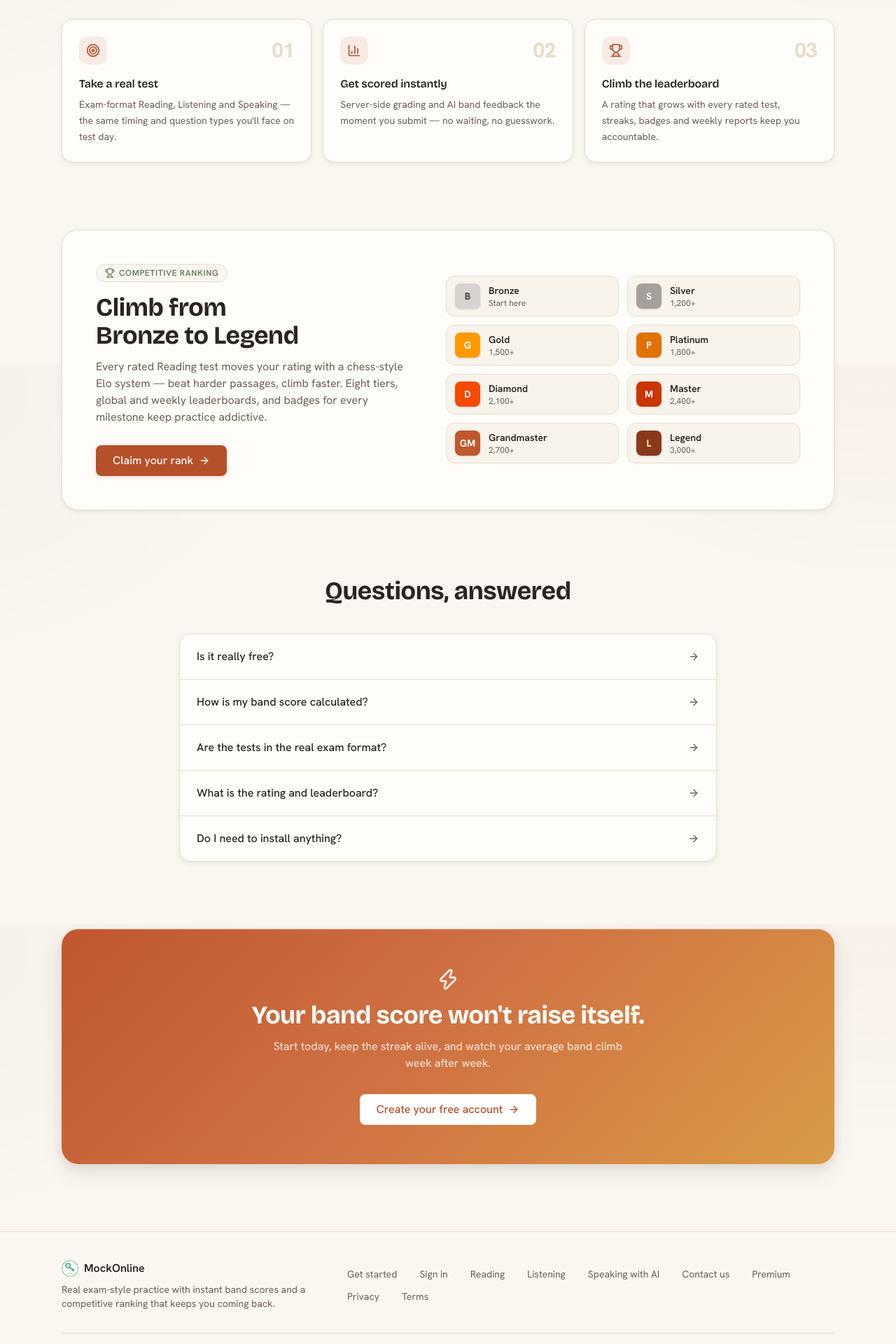
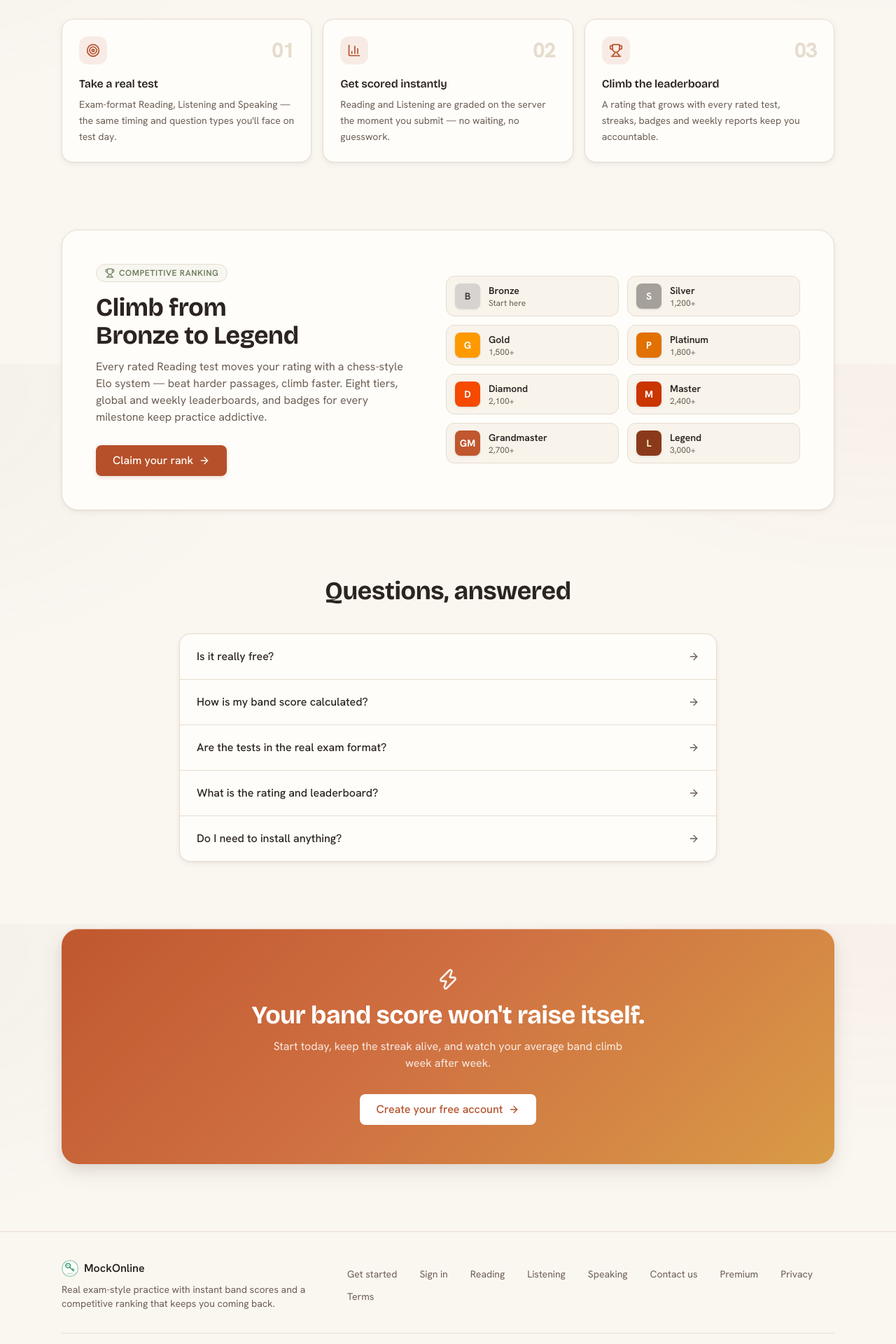
Before and after one commit to xurshid686/ielts-platform, a Next.js app: page / in a window 1280 px wide. Shown: the part 4280-6200 px from the top of the page at 70% size. Built offline with nearby package versions, Linux system fonts and the light colour scheme; no server answers.

Commit message:
Landing page: drop AI wording from step 02 and the footer Speaking link

```diff
--- a/src/app/page.tsx
+++ b/src/app/page.tsx
@@ -337,7 +337,7 @@ export default async function Home() {
               n="02"
               icon={<BarChart3 className="h-5 w-5" />}
               title="Get scored instantly"
-              desc="Server-side grading and AI band feedback the moment you submit — no waiting, no guesswork."
+              desc="Reading and Listening are graded on the server the moment you submit — no waiting, no guesswork."
             />
             <Step
               n="03"
@@ -469,7 +469,7 @@ export default async function Home() {
                 Listening
               </Link>
               <Link href="/register" className="text-muted transition-colors hover:text-foreground">
-                Speaking with AI
+                Speaking
               </Link>
               <a
                 href={CONTACT_TELEGRAM_URL}
```
